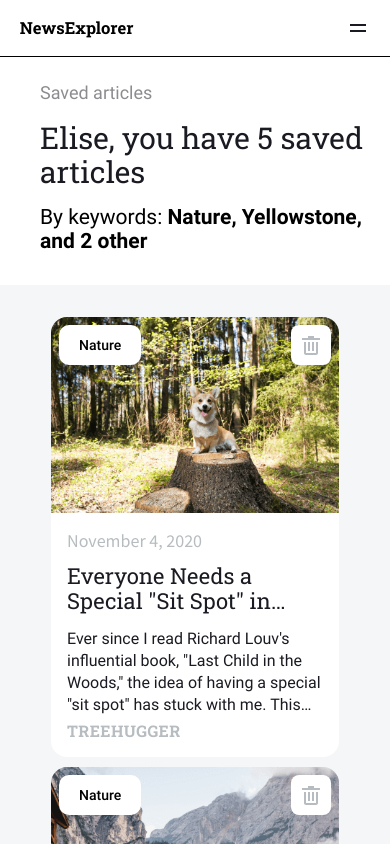
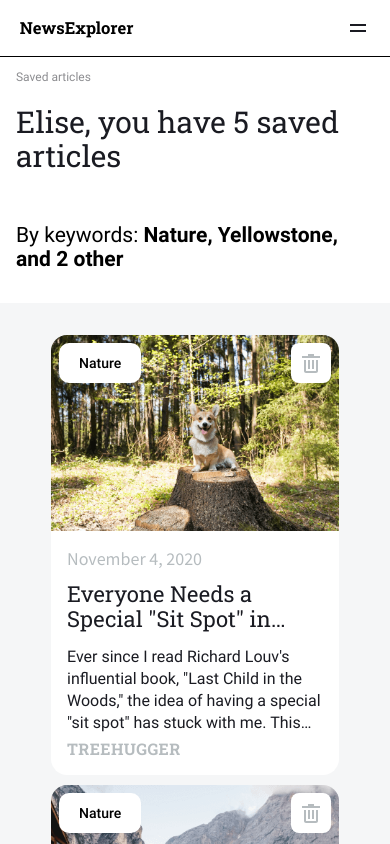
Before and after one commit to Yotam7298/news-explorer-frontend, a React (Create React App) app: page /saved-news in a window 390 px wide. Shown: the top 844 px of the page. Built offline with nearby package versions, Linux system fonts and the light colour scheme; the HTML template or start-up script is replaced by a standard one.

Commit message:
320px - savedheader optimized FINISHED

```diff
--- a/src/components/About/About.css
+++ b/src/components/About/About.css
@@ -37,7 +37,7 @@
     width: calc(100% - 32px);
     flex-direction: column;
     align-items: center;
-    margin: 16px 16px 128px;
+    margin: 16px 16px 108px;
   }
 
   .about__image {
--- a/src/components/Footer/Footer.css
+++ b/src/components/Footer/Footer.css
@@ -31,7 +31,7 @@
   .footer {
     width: calc(100% - calc(32px + 32 * ((100vw - 320px) / 447)));
     height: 134px;
-    margin: 0 auto 22px;
+    margin: 20px auto 22px;
     display: grid;
     grid-auto-flow: dense;
     grid-template-rows: 1fr 1fr 1fr;
--- a/src/components/SavedNewsHeader/SavedNewsHeader.css
+++ b/src/components/SavedNewsHeader/SavedNewsHeader.css
@@ -1,5 +1,5 @@
 .saved-header {
-    width:100%;
+  width: 100%;
   font-family: Roboto, sans-serif;
   font-weight: 400;
   font-size: 18px;
@@ -15,8 +15,8 @@
   margin-top: clamp(24px, calc(24px + 16 * ((100vw - 768px) / 672)), 40px);
   margin-bottom: 0;
   font-size: clamp(14px, calc(14px + 10 * ((100vw - 768px) / 672)), 24);
-    color: #1A1B22;
-    opacity: .5;
+  color: #1a1b22;
+  opacity: 0.5;
 }
 
 .saved-header__title {
@@ -26,8 +26,8 @@
   font-family: Roboto-slab, sans-serif;
   font-weight: 400;
   font-size: clamp(30px, calc(30px + 10 * ((100vw - 768px) / 672)), 40px);
-    line-height: clamp(34px, calc(34px + 12 * ((100vw - 768px) / 672)), 46px);;
-    color: #1A1B22;
+  line-height: clamp(34px, calc(34px + 12 * ((100vw - 768px) / 672)), 46px);
+  color: #1a1b22;
 }
 
 .saved-header__keywords {
@@ -39,3 +39,19 @@
 .saved-header__keywords-content {
   font-weight: 700;
 }
+
+@media screen and (max-width: 767px) {
+  .saved-header__content {
+    margin: 8px 16px 32px;
+  }
+
+  .saved-header__pretitle {
+    margin-top: 0;
+    font-size: 12px;
+    line-height: 24px;
+  }
+
+  .saved-header__keywords {
+    margin-top: 50px;
+  }
+}
```
Also changed, not shown: src/images/example-image3.png, src/images/example-image4.png. Lines whose indentation alone changed are shown as unchanged.
